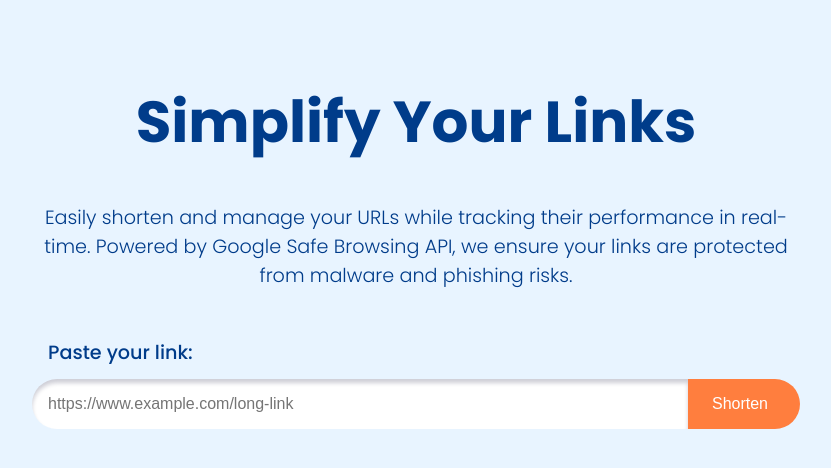
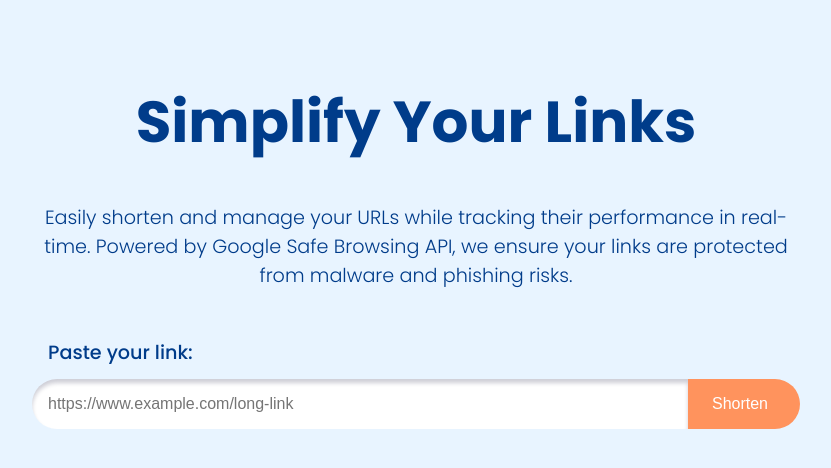
Before and after one commit to hamxy/LinkCut, a React (Vite) app in the folder frontend/react/: page / in a window 1280 px wide. Shown: the top 468 px of the page, without its empty margins (224-1055 px from the left). Built offline with nearby package versions, Linux system fonts and the light colour scheme; a web font is replaced by a local one.

Commit message:
Add font color variable

```diff
--- a/frontend/react/src/index.css
+++ b/frontend/react/src/index.css
@@ -3,8 +3,9 @@
 :root {
   /* Colors */
   --primary-color: #003c8a;
-  --secondary-color: #ff7e3e;
+  --secondary-color: #ff935d;
   --background-color: #e8f4ff;
+  --font-color: #13154f;
   --gray-color: #74747a;
 
   /* Light scheme */
```
